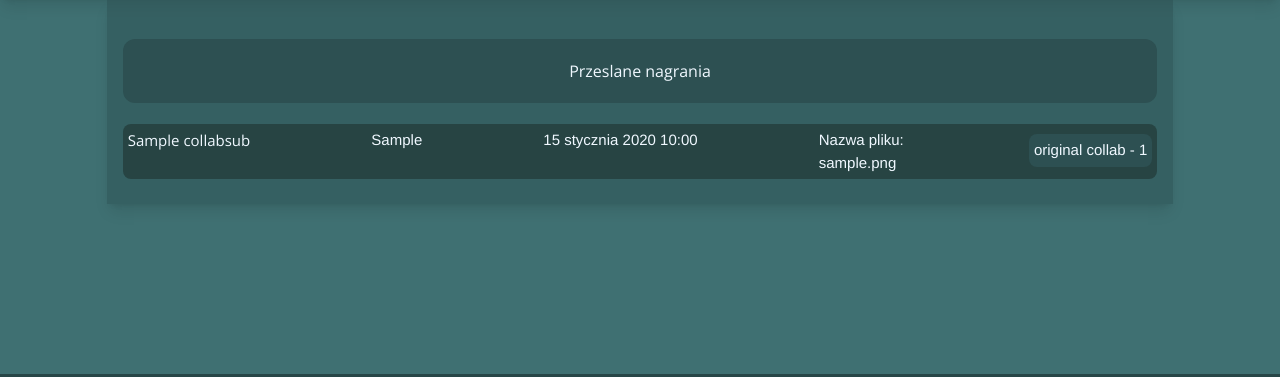
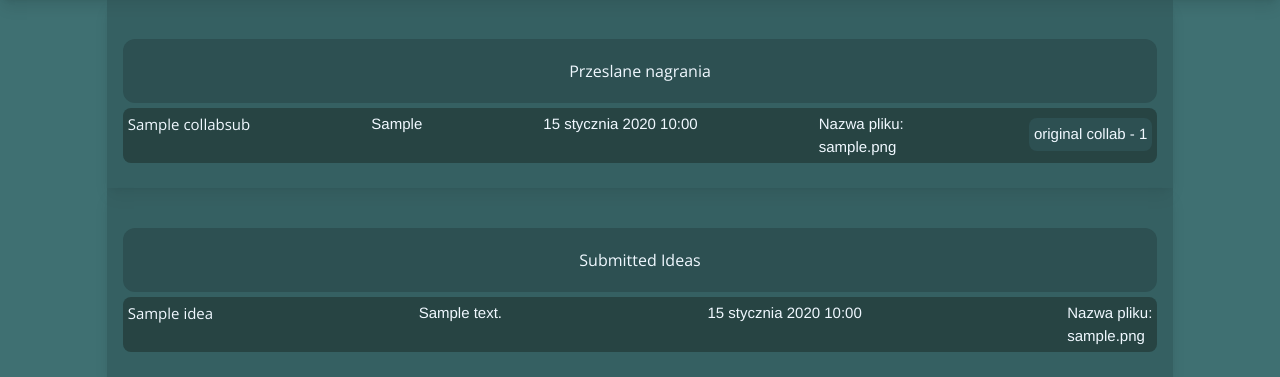
Before and after one commit to wujekd/rob-muze, a Django app: page /profil/ in a window 1280 px wide. Shown: the part 426-803 px from the top of the page. Run offline with Django 4.2, Linux system fonts and the light colour scheme; a user stored in the database is signed in; tables that the repository leaves empty hold one stand-in row (values such as "Sample post"); style sheets or scripts are compiled from the project's sources.

Commit message:
your ideas in dashboard

```diff
--- a/core/templates/core/dash.html
+++ b/core/templates/core/dash.html
@@ -40,7 +40,7 @@
 
 <div class="flex flex-col items-center px-4 py-5 w-5/6 bg-secondary bg-opacity-50 shadow-lg">
 {% if collabs %}
-        <h2 class="mainContainer mt-5 mb-4 bg-secondary p-5 rounded-xl mx-5 w-full">{% trans "Przeslane nagrania" %}</h2>
+        <h2 class="mainContainer mt-5 bg-secondary p-5 rounded-xl mx-5 w-full">{% trans "Przeslane nagrania" %}</h2>
     {% for collab in collabs %}
         <div class="item w-full">
             <h1>{{ collab.title }}</h1>
@@ -55,5 +55,25 @@
 {% endif %}
     </div>
 
+
+
+{% comment %} ideas {% endcomment %}
+
+<div class="flex flex-col items-center px-4 py-5 w-5/6 bg-secondary bg-opacity-50 shadow-lg">
+    {% if ideas %}
+            <h2 class="mainContainer mt-5 bg-secondary p-5 rounded-xl mx-5 w-full">Submitted Ideas</h2>
+        {% for idea in ideas %}
+            <div class="item w-full">
+                <h1>{{ idea.title_en }}</h1>
+                <p>{{ idea.desc_en }}</p>
+                <p>{{ idea.date }}</p>
+               <div> <p>{% trans "Nazwa pliku" %}: <br>{{ idea.file.name|basename }}</p></div>
+            </div>
+        {% endfor %}
+    {% else %}
+        <h2 class="mb-12 text-2xl text-center">No Ideas Submitted.</h2>
+    {% endif %}
+        </div>
+
 </div>
 {% endblock %}
--- a/core/views.py
+++ b/core/views.py
@@ -22,6 +22,7 @@ from django.views import View
 from django.utils import translation
 from django.utils.translation import gettext as _
 from django.utils.translation import get_language
+from ideas.models import Ideas
 
 
 class SetLang(View):
@@ -133,10 +134,13 @@ def profil(request):
     # profil = Account.objects.filter(user=user).first() -needs .first cos a query set
     profil = user.account
     collabs = CollabSub.objects.filter(user=user)
+    ideas = Ideas.objects.filter(user=user)
+
     context = {
         'user': user,
         'profil':profil,
-        'collabs' : collabs
+        'collabs' : collabs,
+        'ideas' : ideas
     }
 
     return render(request, 'core/dash.html', context)
```
